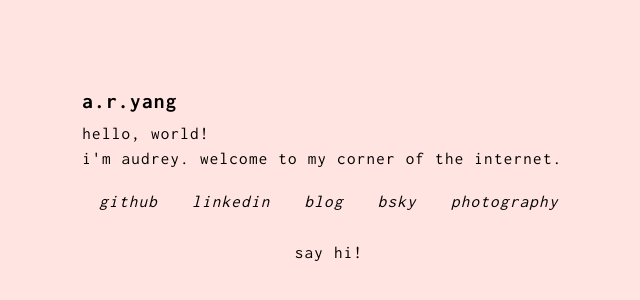
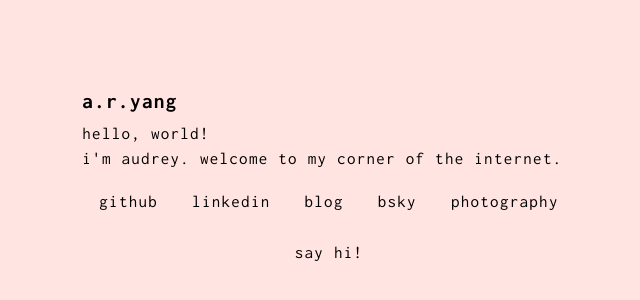
Before and after one commit to audrey-yang/audrey-yang.github.io, a Gatsby site: page / in a window 1280 px wide. Shown: the part 170-470 px from the top of the page, 311-951 px from the left. Built offline with nearby package versions, Linux system fonts and the light colour scheme; Gatsby itself is replaced by a stand-in of ours; a web font is replaced by a local one.

Commit message:
Changes styles

```diff
--- a/src/pages/index.js
+++ b/src/pages/index.js
@@ -15,15 +15,15 @@ const IndexPage = () => {
 							i'm audrey. welcome to my corner of the internet.
 						</p>
 						<div className="flex flex-row content-between">
-							<p><a className="link italic" href="https://www.github.com/audrey-yang"
+							<p><a className="link" href="https://www.github.com/audrey-yang"
 								target="_blank" rel="noreferrer" title="GitHub">github</a></p>
-							<p><a className="link italic" href="https://www.linkedin.com/in/audreyryang/"
+							<p><a className="link" href="https://www.linkedin.com/in/audreyryang/"
 								target="_blank" rel="noreferrer" title="Linkedin">linkedin</a></p>
-							<p><a className="link italic" href="https://blog.aryang.dev/"
+							<p><a className="link" href="https://blog.aryang.dev/"
 								target="_blank" rel="noreferrer" title="Blog">blog</a></p>
-							<p><a className="link italic" href="https://bsky.app/profile/aryang.bsky.social"
+							<p><a className="link" href="https://bsky.app/profile/aryang.bsky.social"
 								target="_blank" rel="noreferrer" title="Bluesky">bsky</a></p>
-							<p><a className="link italic" href="https://media.ebird.org/catalog?sort=obs_date_desc&userId=USER7850062&view=grid"
+							<p><a className="link" href="https://media.ebird.org/catalog?sort=obs_date_desc&userId=USER7850062&view=grid"
 								target="_blank" rel="noreferrer" title="Macaulay Library">photography</a></p>
 						</div>
 						<p><a className="link" href="mailto:me@aryang.dev" title="Email me">say hi!</a></p>
```
